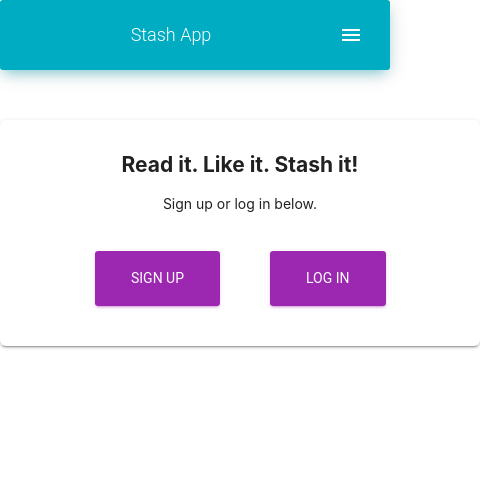
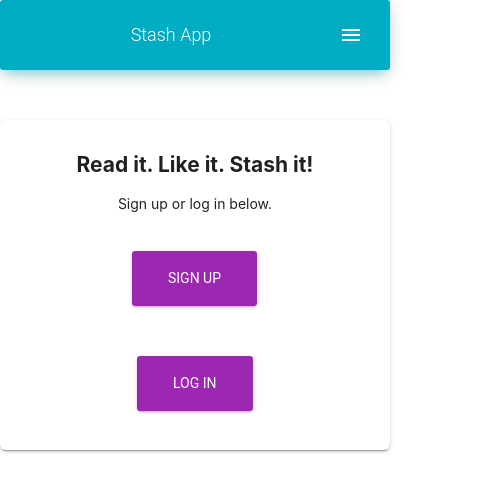
Before and after one commit to ChristopherBeltran/stash-app-client, a React (Create React App) app: page / in a window 390 px wide. Shown: the top 492 px of the page, 480 px wide, since content can reach past the window. Built offline with nearby package versions, Linux system fonts and the light colour scheme; no server answers.

Commit message:
Responsive styling fixes for homepage

```diff
--- a/src/app_components/Home.js
+++ b/src/app_components/Home.js
@@ -42,10 +42,10 @@ class Home extends React.Component {
             margin: "25px"
         }
     return (
-        <div name="home-card">
+        <div id="home-card">
         <GridContainer justify="center">
-        <GridItem xs={12} sm={12} md={4}>
-            <Card className={classes[this.state.cardAnimaton]} style={{width: "30rem"}}>
+        <GridItem xs={12} sm={8} md={4}>
+            <Card className={classes[this.state.cardAnimaton]} >
             <CardBody>
             <h2 style={typography.defaultFontStyle}>Read it. Like it. Stash it!</h2>
             <p>
--- a/src/index.css
+++ b/src/index.css
@@ -19,3 +19,15 @@ code {
 #cards:hover {
   cursor: pointer;
 }
+
+#navbar-header {
+  width: 100%;
+  white-space: nowrap;
+}
+
+#home-card {
+  display: grid;
+  grid-gap: 5px;
+  grid-template-columns: repeat(auto-fit, minmax(100px, 1fr));
+  grid-template-rows: repeat(2, 100px);
+}
```
